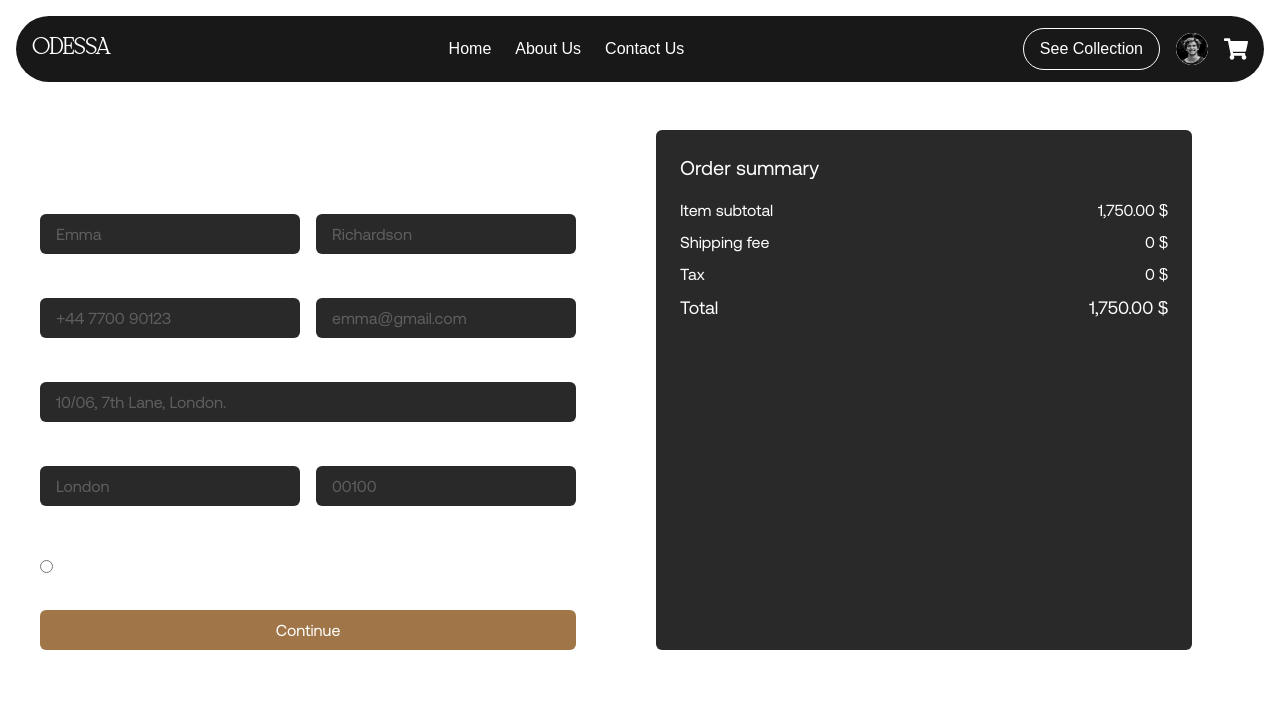
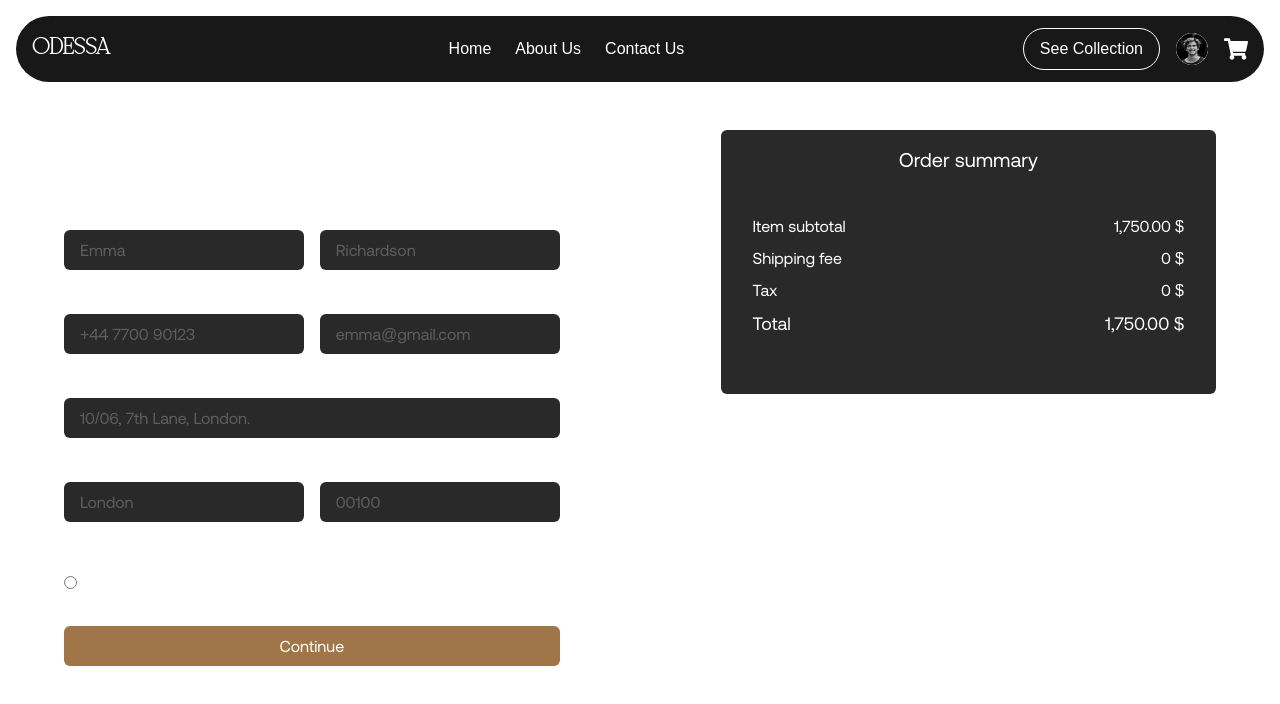
Before and after one commit to Webminds-designs/odessa, a Next.js app: page /bill in a window 1280 px wide. Shown: the top 704 px of the page. Built offline with nearby package versions, Linux system fonts and the light colour scheme.

Commit message:
styling changes in the bill payment

```diff
--- a/app/bill/page.tsx
+++ b/app/bill/page.tsx
@@ -4,14 +4,13 @@ import React from "react";
 
 export default function BillPage() {
   return (
-    <div className="min-h-screen text-white font-aeonikregular py-8 px-4">
-      {/* Container */}
+    <div className="min-h-screen text-white font-aeonikregular py-8 px-8">
+      {/* Outer container with 3-column grid on md+ screens */}
+      <div className="max-w-6xl mx-auto grid grid-cols-1 md:grid-cols-[1fr_auto_1fr] gap-10 lg:gap-20">
 
-      <div className="max-w-6xl mx-6 grid grid-cols-1 md:grid-cols-2 gap-20">
         {/* Left Column - Billing Form */}
-
         <div>
-          <h1 className="text-2xl mb-6">Billing</h1>
+          <h1 className="text-2xl mb-10">Billing</h1>
           <form className="space-y-4">
             {/* First & Last Name */}
             <div className="flex flex-col md:flex-row md:space-x-4 space-y-4 md:space-y-0">
@@ -128,9 +127,13 @@ export default function BillPage() {
           </form>
         </div>
 
+        {/* Divider (visible only on md+ screens) */}
+        <div className="hidden md:block w-[1px] bg-white/20" />
+
         {/* Right Column - Order Summary */}
-        <div className="bg-[#292929] p-6 rounded-md">
-          <h2 className="text-xl mb-4">Order summary</h2>
+        <div>
+          <div className="bg-[#292929] px-8 py-4 rounded-md">
+            <h2 className="text-xl mb-4 text-center pb-6">Order summary</h2>
             <div className="mb-2 flex justify-between">
               <span>Item subtotal</span>
               <span>1,750.00 $</span>
@@ -143,9 +146,11 @@ export default function BillPage() {
               <span>Tax</span>
               <span>0 $</span>
             </div>
-          <div className="flex justify-between text-lg">
+            <div className="flex justify-between text-lg pb-10">
               <span>Total</span>
               <span>1,750.00 $</span>
+            </div>
+
           </div>
         </div>
       </div>
```
Lines whose indentation alone changed are shown as unchanged.
